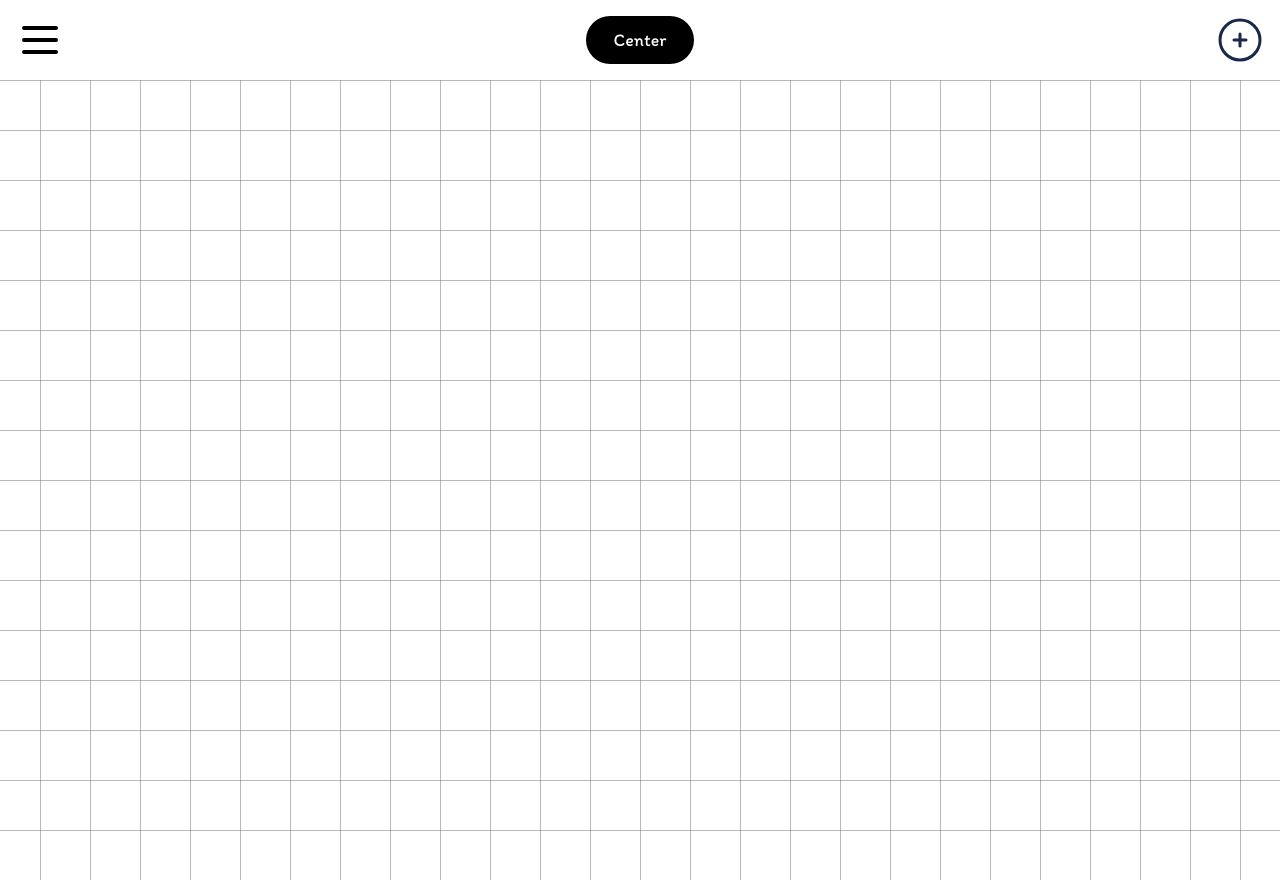
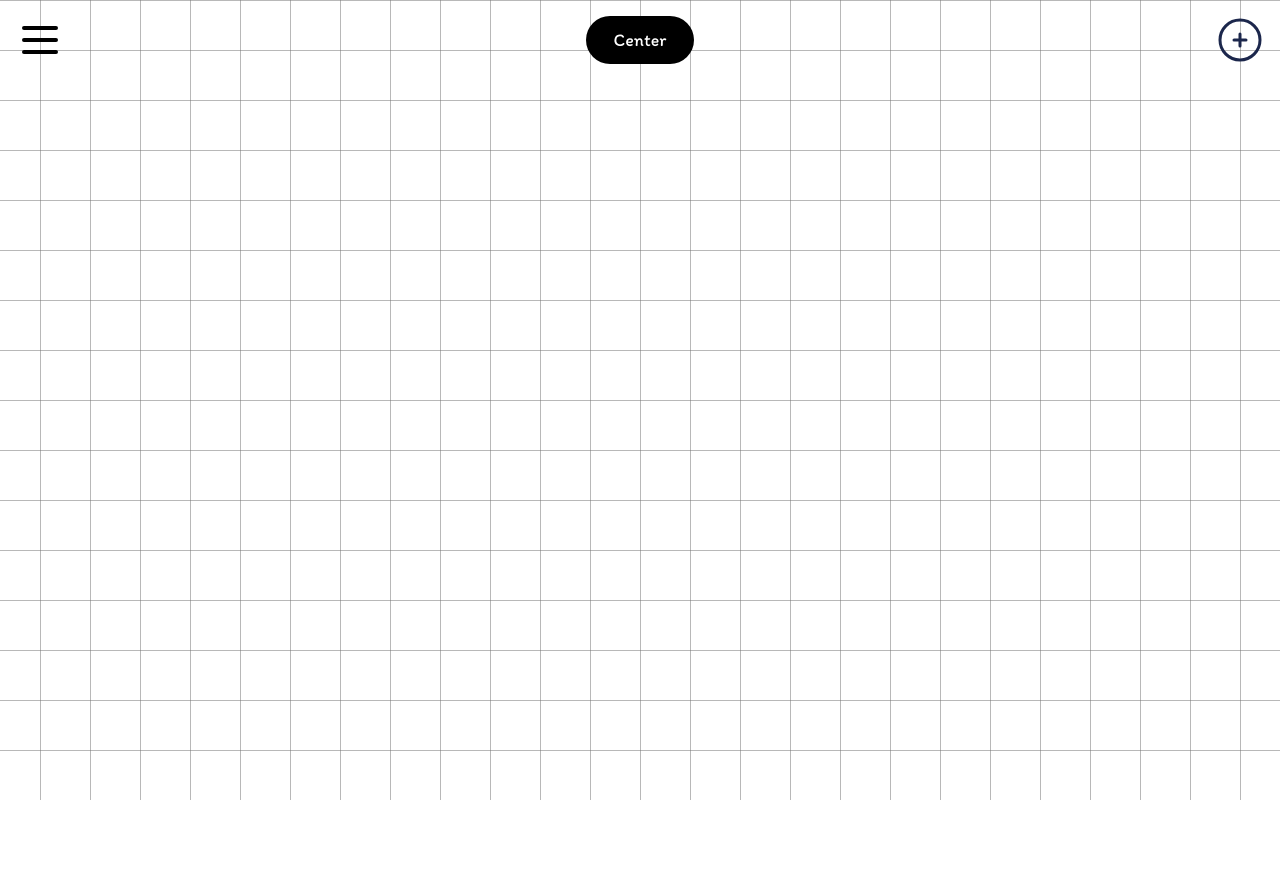
Before and after one commit to CedricMrtz/network-graphs, a Next.js app: page /graph in a window 1280 px wide. After the commit the page ends 800 px from the top, so only its background shows below. Built offline with nearby package versions, Linux system fonts and the light colour scheme; a web font is replaced by a local one.

Commit message:
made nav on graph/page.tsx fixed with z-1 and bg-transparent

```diff
--- a/src/app/graph/page.tsx
+++ b/src/app/graph/page.tsx
@@ -45,7 +45,8 @@ export default function Graph() {
   return (
 
     <div className="text-black w-screen h-screen relative">
-      <div className="flex justify-between p-4">
+
+      <div className="flex justify-between p-4 bg-transparent w-full fixed z-1">
         <img src="/menu.svg" alt="Menu"
         className="size-12 cursor-pointer hover:scale-110 transition"
         onClick={() => setOpen2(true)}
@@ -53,6 +54,7 @@ export default function Graph() {
         <button onClick={Center} className="bg-black text-white text-lg px-7 py-2 rounded-full cursor-pointer hover:scale-110 transition">Center</button>
         <img src="/add.svg" alt="Add" onClick={() => setOpen(true)} className="size-12 cursor-pointer hover:scale-110 transition"/>
       </div>
+
       <AddUser isOpen={isOpen} onClose={() => setOpen(false)} setGraphData={setGraphData} />
       <MasterControl isOpen={isOpen2} onClose={() => setOpen2(false)} />
       <div
```
